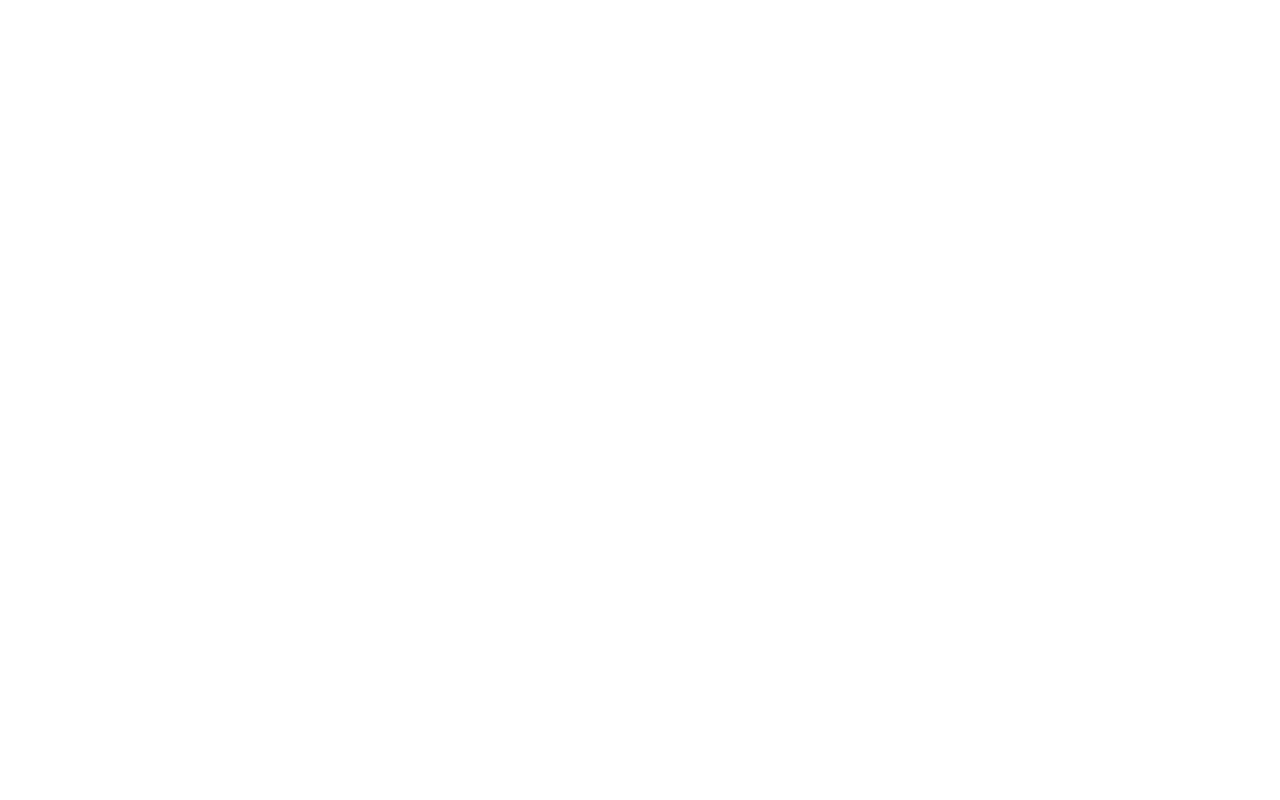
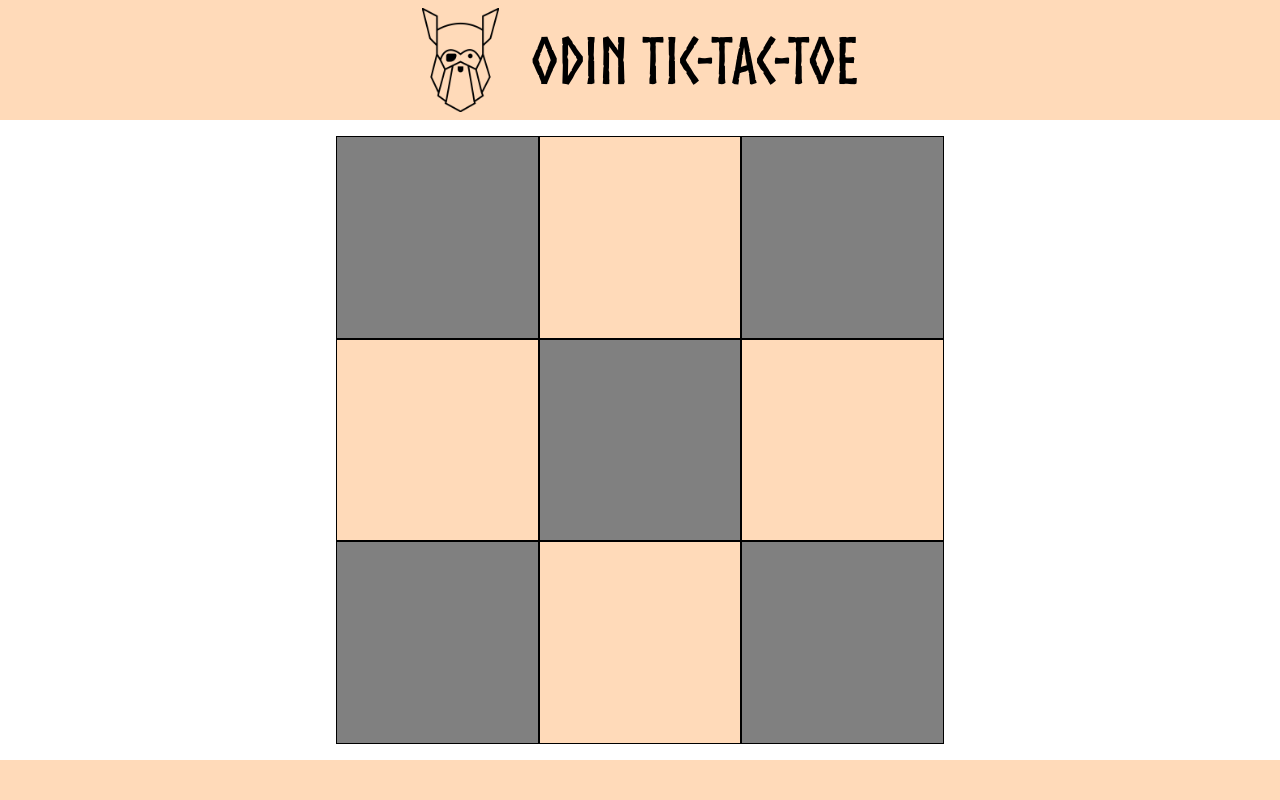
Before and after one commit to adamdrsinc/odin-tic-tac-toe, a plain HTML site: page index.html in a window 1280 px wide. Drawn offline with Linux system fonts and the light colour scheme.

Commit message:
Add html elements and css styling for grid, header, footer, title, logo.

```diff
--- a/css/style.css
+++ b/css/style.css
@@ -1,3 +1,8 @@
+@font-face {
+    font-family: "norse-bold";
+    src: url(../resources/font/Norse-Bold.otf) format("opentype");
+}
+
 * {
     padding: 0;
     margin: 0;
@@ -6,4 +11,79 @@
 
 body{
     min-height: 100vh;
+
+    display: grid;
+    grid-template-columns: 1fr;
+    grid-template-rows: 1.5fr 8fr 0.5fr;
+
+    --outer-elements-color: peachpuff;
 }
+
+header{
+    max-height: 15vh;
+    background-color: var(--outer-elements-color);
+
+    display: flex;
+    justify-content:center;
+    align-items: center;
+
+    padding: 2vh 0;
+
+    gap: 32px;
+}
+
+footer{
+    max-height: 5vh;
+    background-color: var(--outer-elements-color);
+}
+
+.content{
+    max-height: 80vh;
+    display: flex;
+    flex-direction: column;
+    justify-content: center;
+    align-items: center;
+}
+
+#grid{
+    display: grid;
+    grid-template-columns: repeat(3, 1fr);
+    grid-template-rows: repeat(3, 1fr);
+
+    padding: 2vh 2vh;
+
+    width: 100vw;
+    max-width: 80vh;
+
+    aspect-ratio: 1/1;
+}
+
+.grid-square{
+    background-color: gray;
+
+    height: 100%;
+    width: 100%;
+    aspect-ratio: 1/1;
+
+    border: 1px solid black;
+}
+
+.grid-square:nth-child(even){
+    background-color: peachpuff;
+}
+
+.grid-square:hover{
+    opacity: 0.6;
+}
+
+#logo{
+    filter: invert(1);
+
+    max-height: 13vh;
+    max-width: 13vh;
+}
+
+#title{
+    font-family: "norse-bold", sans-serif;
+    font-size: 4rem;
+}
--- a/index.html
+++ b/index.html
@@ -9,6 +9,23 @@
     <script src="js/script.js" defer></script>
 </head>
 <body>
-
+    <header>
+        <img src="resources/img/odin-logo.png" alt="" id="logo">
+        <h1 id="title">Odin Tic-Tac-Toe</h1>
+    </header>
+    <div class="content">
+        <div id="grid">
+            <div class="grid-square"></div>
+            <div class="grid-square"></div>
+            <div class="grid-square"></div>
+            <div class="grid-square"></div>
+            <div class="grid-square"></div>
+            <div class="grid-square"></div>
+            <div class="grid-square"></div>
+            <div class="grid-square"></div>
+            <div class="grid-square"></div>
+        </div>
+    </div>
+    <footer></footer>
 </body>
 </html>
```
Also changed, not shown: resources/font/Norse-Bold.otf (added), resources/img/odin-logo.png (added).
